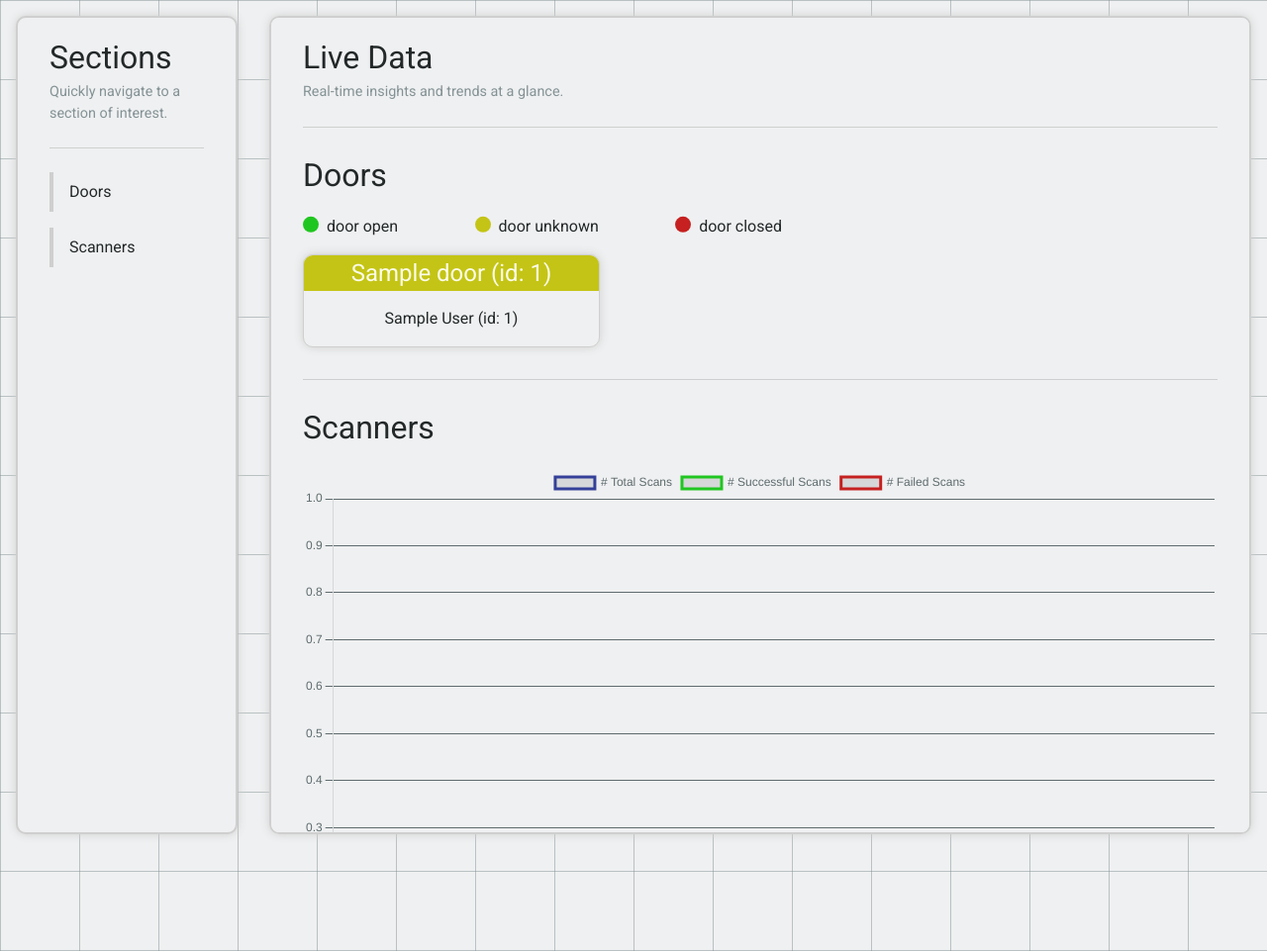
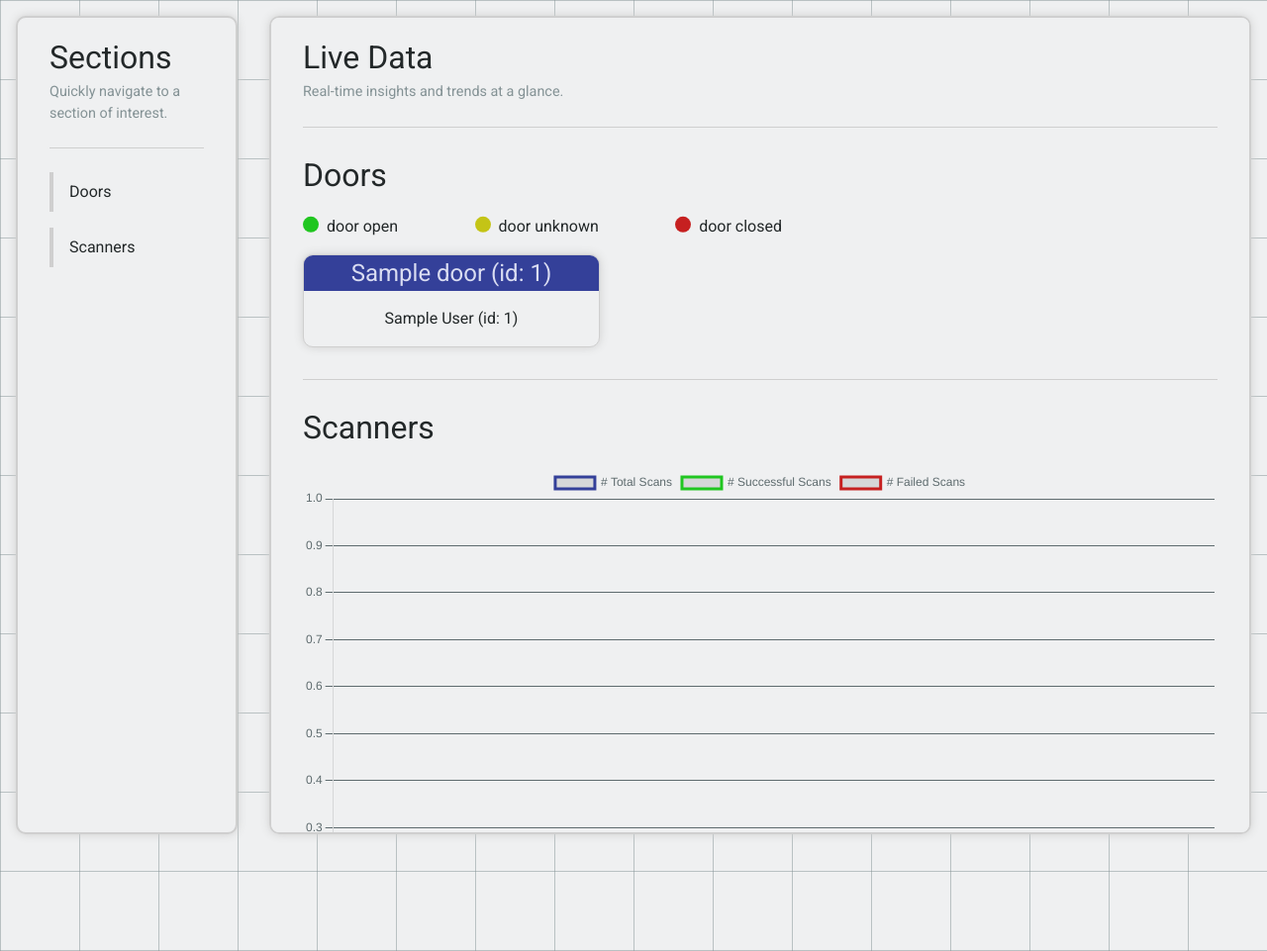
Before and after one commit to Viovyx/Gitok-Flask-Website-STEM-Project, a Python web app: template templates/live-data.html in a window 1280 px wide. Shown: the part 24-985 px from the top of the page at 99% size. Run offline with Jinja, Linux system fonts and the light colour scheme; the template is opened without the code that fills it: most values are stand-ins (such as "Sample title", 1, 10 or a date in 2020); some libraries are stand-ins or nearby versions.

Commit message:
set door_status from db on load

```diff
--- a/App.py
+++ b/App.py
@@ -122,6 +122,7 @@ def update_data(data, log_obj):
         post_api_data("data", data_obj)
 
 def getDoorsData():
+    states = ["warning", "closed", "open"]
     doors_db = get_api_data("devices", "Type", "lock")
     doors = []
     for door in doors_db:
@@ -129,6 +130,7 @@ def getDoorsData():
         door_obj = {
             "id":door["id"],
             "Name":door["Name"],
+            "Status":states[door["Status"]],
             "Users":users
         }
 
--- a/templates/live-data.html
+++ b/templates/live-data.html
@@ -52,7 +52,7 @@
                 <div class="data-grid" id="doors">
                     {% for door in doors %}
                         <!-- TODO: update door state with db -->
-                        <div class="item warning" id="door-{{ door.id }}">
+                        <div class="item {{ door.Status }}" id="door-{{ door.id }}">
                             <h3>{{ door.Name }} (id: {{ door.id }})</h3>
                             <ul id="door-ul-{{ door.id }}">
                                 {% for user in door.Users %}
```
